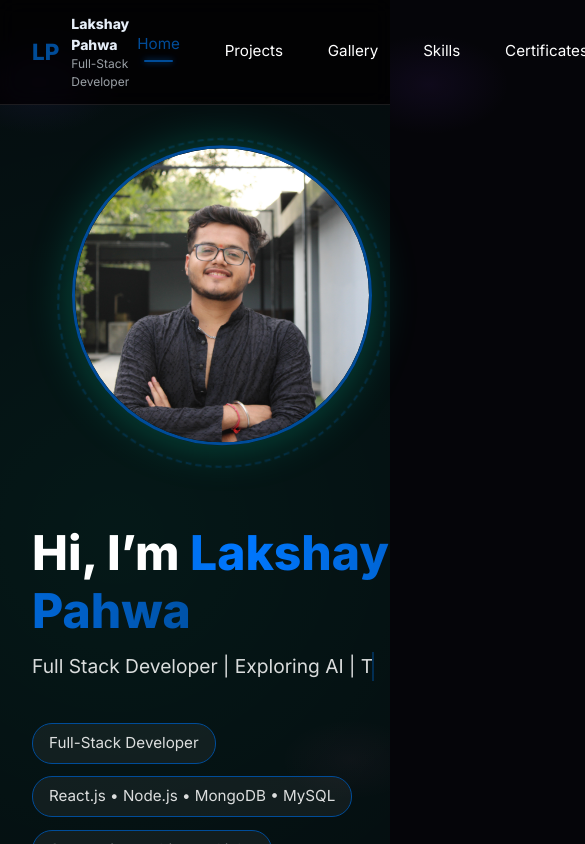
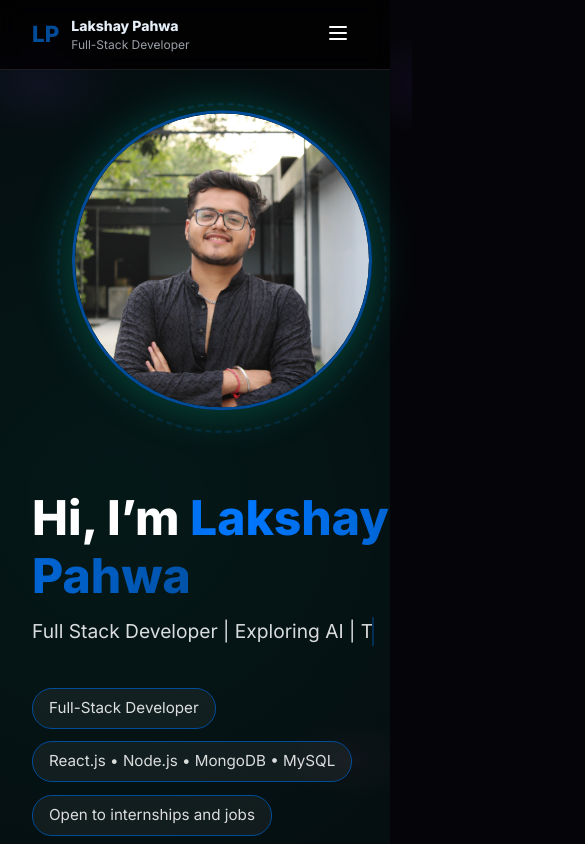
Before and after one commit to pahwajii/Myweb, a React (Vite) app: page / in a window 390 px wide. Shown: the top 844 px of the page, 585 px wide, since content can reach past the window. Built offline with nearby package versions, Linux system fonts and the light colour scheme; the HTML template or start-up script is replaced by a standard one.

Commit message:
Implement mobile responsive hamburger menu and hide resume PDF iframe on mobile screens

```diff
--- a/src/components/Navbar.jsx
+++ b/src/components/Navbar.jsx
@@ -16,7 +16,10 @@ const links = [
 ];
 
 export default function Navbar() {
+  const [isOpen, setIsOpen] = React.useState(false);
+
   return (
+    <>
       <nav
         className="nav"
         style={{
@@ -52,7 +55,7 @@ export default function Navbar() {
           </div>
         </div>
 
-      {/* --- Center Navigation Links --- */}
+        {/* --- Center Navigation Links (Desktop) --- */}
         <div
           className="nav-links"
           style={{
@@ -123,6 +126,68 @@ export default function Navbar() {
             </NavLink>
           ))}
         </div>
+
+        {/* --- Mobile Hamburger Button --- */}
+        <button
+          className="menu-btn"
+          onClick={() => setIsOpen(!isOpen)}
+          style={{
+            background: "transparent",
+            border: "none",
+            color: "white",
+            cursor: "pointer",
+          }}
+        >
+          {isOpen ? (
+            <svg width="24" height="24" viewBox="0 0 24 24" fill="none" stroke="currentColor" strokeWidth="2" strokeLinecap="round" strokeLinejoin="round">
+              <line x1="18" y1="6" x2="6" y2="18"></line>
+              <line x1="6" y1="6" x2="18" y2="18"></line>
+            </svg>
+          ) : (
+            <svg width="24" height="24" viewBox="0 0 24 24" fill="none" stroke="currentColor" strokeWidth="2" strokeLinecap="round" strokeLinejoin="round">
+              <line x1="4" y1="12" x2="20" y2="12"></line>
+              <line x1="4" y1="6" x2="20" y2="6"></line>
+              <line x1="4" y1="18" x2="20" y2="18"></line>
+            </svg>
+          )}
+        </button>
       </nav>
+
+      {/* --- Mobile Navigation Menu Overlay --- */}
+      {isOpen && (
+        <motion.div
+          className="mobile-menu-overlay"
+          initial={{ opacity: 0, y: -20 }}
+          animate={{ opacity: 1, y: 0 }}
+          exit={{ opacity: 0, y: -20 }}
+          transition={{ duration: 0.2 }}
+        >
+          {links.map((l) => (
+            <NavLink
+              key={l.to}
+              to={l.to}
+              end
+              onClick={() => setIsOpen(false)}
+              style={{
+                fontSize: "1.4rem",
+                textDecoration: "none",
+                fontWeight: 600,
+                color: "white",
+              }}
+            >
+              {({ isActive }) => (
+                <motion.span
+                  animate={{ color: isActive ? "var(--accent-2)" : "white" }}
+                  whileHover={{ scale: 1.1, color: "var(--accent-2)" }}
+                  style={{ textShadow: isActive ? "0 0 10px var(--accent-2)" : "none" }}
+                >
+                  {l.label}
+                </motion.span>
+              )}
+            </NavLink>
+          ))}
+        </motion.div>
+      )}
+    </>
   );
 }
--- a/src/index.css
+++ b/src/index.css
@@ -107,11 +107,50 @@ body{
 .cert{padding:12px;border-radius:12px;background:linear-gradient(90deg, rgba(255,255,255,0.01), transparent);border:1px solid rgba(255,255,255,0.02)}
 
 /* responsive */
+.menu-btn {
+  display: none;
+  background: transparent;
+  border: none;
+  color: white;
+  cursor: pointer;
+  z-index: 100;
+  padding: 8px;
+}
+
 @media (max-width:900px){
   .hero-hero{flex-direction:column;align-items:center;text-align:center;padding:24px}
   .hero-photo{width:260px;height:260px}
   .gallery-grid{grid-template-columns:repeat(auto-fit,minmax(140px,1fr))}
   .skills-stage{height:360px}
+  .nav-links {
+    display: none !important;
+  }
+  .menu-btn {
+    display: block !important;
+  }
+  .container {
+    padding: 0 16px;
+    margin: 16px auto;
+  }
+  .resume-pdf-container {
+    display: none !important;
+  }
+}
+
+.mobile-menu-overlay {
+  position: fixed;
+  top: 0;
+  left: 0;
+  width: 100%;
+  height: 100vh;
+  background: rgba(5, 5, 9, 0.98);
+  backdrop-filter: blur(20px);
+  z-index: 90;
+  display: flex;
+  flex-direction: column;
+  align-items: center;
+  justify-content: center;
+  gap: 1.5rem;
 }
 
 /* 🌙 Contact Section Styling */
--- a/src/pages/Resume.jsx
+++ b/src/pages/Resume.jsx
@@ -225,6 +225,7 @@ export default function Resume() {
 
         {/* PDF Viewer */}
         <motion.div
+          className="resume-pdf-container"
           initial={{ opacity: 0 }}
           animate={{ opacity: 1 }}
           transition={{ delay: 1.2 }}
```
Lines whose indentation alone changed are shown as unchanged.
